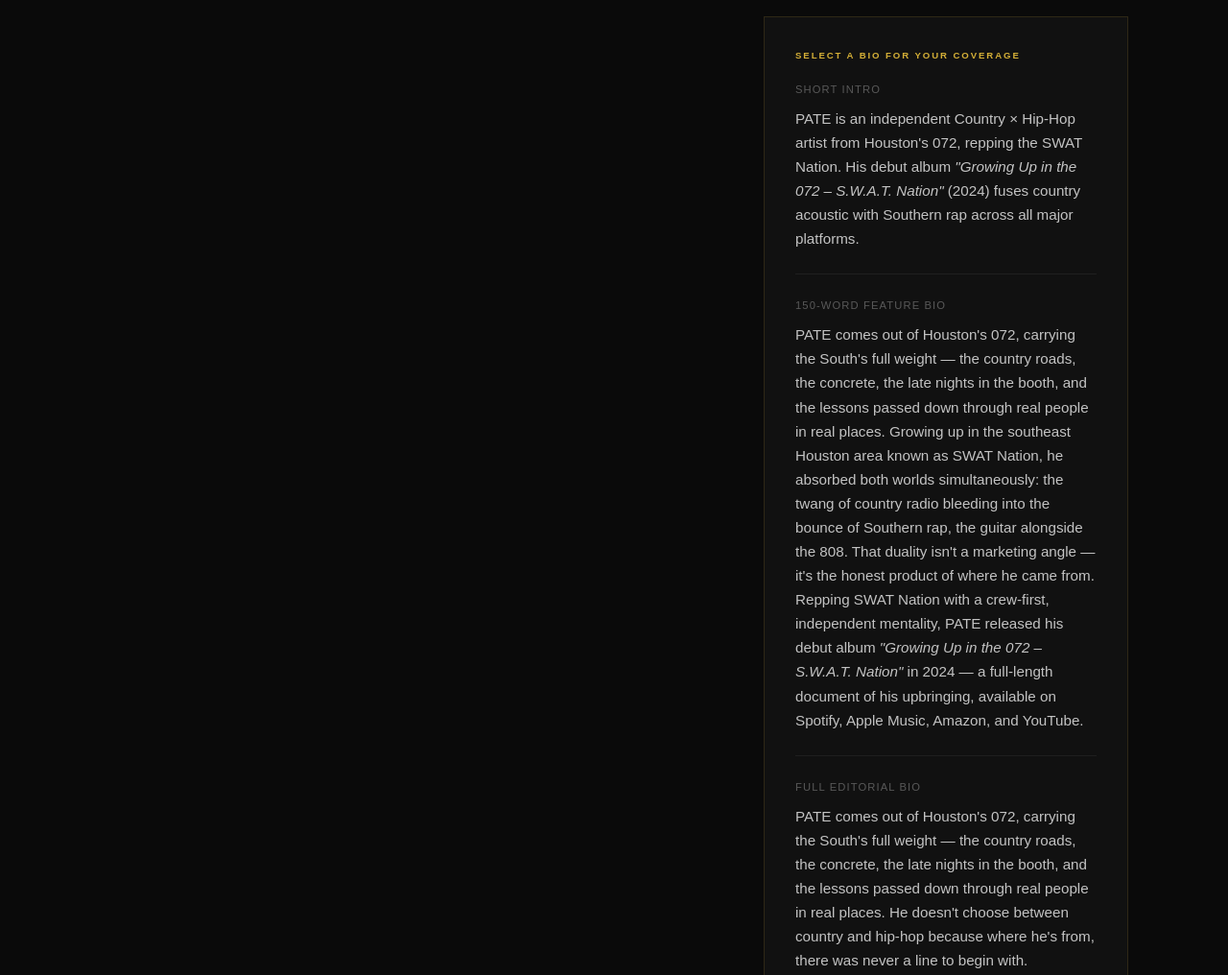
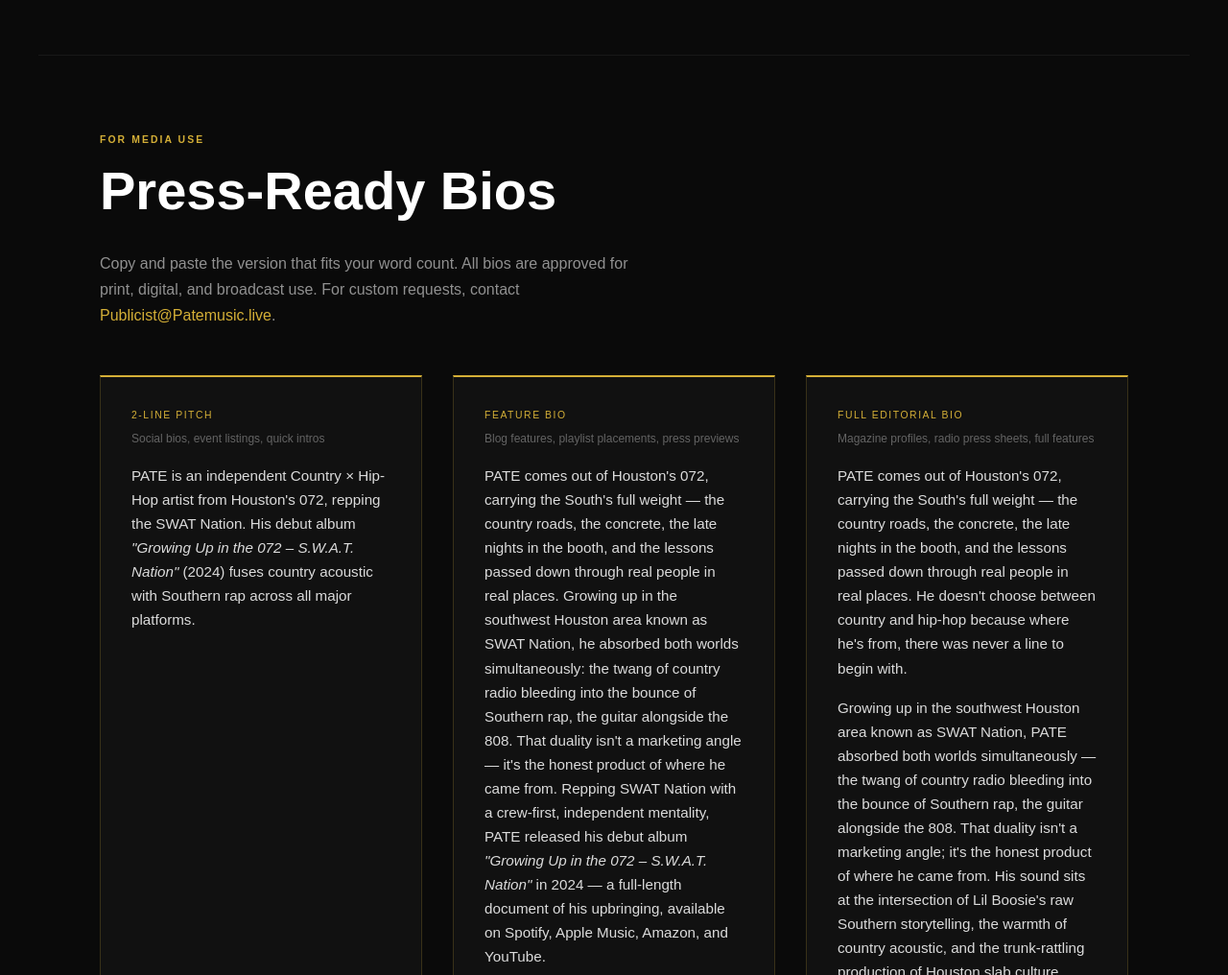
Before and after one commit to wired38-gif/patemusic, a website: page epk.html in a window 1280 px wide. Shown: the part 1820-2836 px from the top of the page at 96% size. Drawn offline with Linux system fonts and the light colour scheme; a web font is replaced by a local one.

Commit message:
EPK: pull press bios into full-width section, add context labels, remove dead space

```diff
--- a/epk.html
+++ b/epk.html
@@ -588,29 +588,38 @@
           <img src="assets/images/pate_profile_bw.jpg" alt="PATE side profile, studio light" loading="lazy" />
         </div>
         <p class="epk-photo-caption">Hi-res photos available on request · patemusic.live</p>
+      </div>
+    </div>
+  </section>
 
-      <!-- Three-length bio for press use -->
-      <div style="margin-top:2.5rem;padding:2rem;background:#111;border:1px solid rgba(212,175,55,0.15);">
-        <span style="font-family:'Clash Display',sans-serif;font-weight:700;font-size:0.6rem;letter-spacing:0.2em;text-transform:uppercase;color:var(--gold);display:block;margin-bottom:1.25rem;">Select a Bio for Your Coverage</span>
+  <!-- ── PRESS-READY BIOS ── -->
+  <section class="epk-section" style="background:#0a0a0a;">
+    <span class="epk-label">For Media Use</span>
+    <h2 class="epk-heading">Press-Ready Bios</h2>
+    <p style="font-family:'Satoshi',sans-serif;font-size:1rem;color:rgba(255,255,255,0.55);max-width:65ch;margin-bottom:3rem;line-height:1.7;">Copy and paste the version that fits your word count. All bios are approved for print, digital, and broadcast use. For custom requests, contact <a href="mailto:Publicist@Patemusic.live" style="color:var(--gold);text-decoration:none;">Publicist@Patemusic.live</a>.</p>
 
-        <div style="margin-bottom:1.5rem;padding-bottom:1.5rem;border-bottom:1px solid rgba(255,255,255,0.06);">
-          <span style="font-family:'Satoshi',sans-serif;font-size:0.7rem;letter-spacing:0.1em;text-transform:uppercase;color:rgba(255,255,255,0.3);display:block;margin-bottom:0.5rem;">Short Intro</span>
-          <p style="font-family:'Satoshi',sans-serif;font-size:0.95rem;line-height:1.65;color:rgba(255,255,255,0.75);margin:0;">PATE is an independent Country &times; Hip-Hop artist from Houston's 072, repping the SWAT Nation. His debut album <em>"Growing Up in the 072 &ndash; S.W.A.T. Nation"</em> (2024) fuses country acoustic with Southern rap across all major platforms.</p>
-        </div>
+    <div style="display:grid;grid-template-columns:repeat(auto-fit,minmax(300px,1fr));gap:2rem;">
 
-        <div style="margin-bottom:1.5rem;padding-bottom:1.5rem;border-bottom:1px solid rgba(255,255,255,0.06);">
-          <span style="font-family:'Satoshi',sans-serif;font-size:0.7rem;letter-spacing:0.1em;text-transform:uppercase;color:rgba(255,255,255,0.3);display:block;margin-bottom:0.5rem;">150-Word Feature Bio</span>
-          <p style="font-family:'Satoshi',sans-serif;font-size:0.95rem;line-height:1.65;color:rgba(255,255,255,0.75);margin:0;">PATE comes out of Houston's 072, carrying the South's full weight &mdash; the country roads, the concrete, the late nights in the booth, and the lessons passed down through real people in real places. Growing up in the southeast Houston area known as SWAT Nation, he absorbed both worlds simultaneously: the twang of country radio bleeding into the bounce of Southern rap, the guitar alongside the 808. That duality isn't a marketing angle &mdash; it's the honest product of where he came from. Repping SWAT Nation with a crew-first, independent mentality, PATE released his debut album <em>"Growing Up in the 072 &ndash; S.W.A.T. Nation"</em> in 2024 &mdash; a full-length document of his upbringing, available on Spotify, Apple Music, Amazon, and YouTube.</p>
-        </div>
+      <div style="padding:2rem;background:#111;border:1px solid rgba(212,175,55,0.2);border-top:2px solid var(--gold);">
+        <span style="font-family:'Satoshi',sans-serif;font-size:0.65rem;letter-spacing:0.15em;text-transform:uppercase;color:var(--gold);display:block;margin-bottom:0.4rem;">2-Line Pitch</span>
+        <span style="font-family:'Satoshi',sans-serif;font-size:0.75rem;color:rgba(255,255,255,0.35);display:block;margin-bottom:1rem;">Social bios, event listings, quick intros</span>
+        <p style="font-family:'Satoshi',sans-serif;font-size:0.95rem;line-height:1.65;color:rgba(255,255,255,0.85);margin:0;">PATE is an independent Country &times; Hip-Hop artist from Houston's 072, repping the SWAT Nation. His debut album <em>"Growing Up in the 072 &ndash; S.W.A.T. Nation"</em> (2024) fuses country acoustic with Southern rap across all major platforms.</p>
+      </div>
 
-        <div>
-          <span style="font-family:'Satoshi',sans-serif;font-size:0.7rem;letter-spacing:0.1em;text-transform:uppercase;color:rgba(255,255,255,0.3);display:block;margin-bottom:0.5rem;">Full Editorial Bio</span>
-          <p style="font-family:'Satoshi',sans-serif;font-size:0.95rem;line-height:1.65;color:rgba(255,255,255,0.75);margin:0 0 1rem;">PATE comes out of Houston's 072, carrying the South's full weight &mdash; the country roads, the concrete, the late nights in the booth, and the lessons passed down through real people in real places. He doesn't choose between country and hip-hop because where he's from, there was never a line to begin with.</p>
-          <p style="font-family:'Satoshi',sans-serif;font-size:0.95rem;line-height:1.65;color:rgba(255,255,255,0.75);margin:0 0 1rem;">Growing up in the southeast Houston area known as SWAT Nation, PATE absorbed both worlds simultaneously &mdash; the twang of country radio bleeding into the bounce of Southern rap, the guitar alongside the 808. That duality isn't a marketing angle; it's the honest product of where he came from. His sound sits at the intersection of Lil Boosie's raw Southern storytelling, the warmth of country acoustic, and the trunk-rattling production of Houston slab culture.</p>
-          <p style="font-family:'Satoshi',sans-serif;font-size:0.95rem;line-height:1.65;color:rgba(255,255,255,0.75);margin:0;">Repping SWAT Nation with a crew-first, independent mentality, PATE released his debut album <em>"Growing Up in the 072 &ndash; S.W.A.T. Nation"</em> in 2024 &mdash; a full-length document of his upbringing, his people, and the singular Houston pocket that shaped him. Every track is built from lived experience: no gimmick, no costume, just the 072 translated into sound. Available on all major streaming platforms.</p>
-        </div>
+      <div style="padding:2rem;background:#111;border:1px solid rgba(212,175,55,0.2);border-top:2px solid var(--gold);">
+        <span style="font-family:'Satoshi',sans-serif;font-size:0.65rem;letter-spacing:0.15em;text-transform:uppercase;color:var(--gold);display:block;margin-bottom:0.4rem;">Feature Bio</span>
+        <span style="font-family:'Satoshi',sans-serif;font-size:0.75rem;color:rgba(255,255,255,0.35);display:block;margin-bottom:1rem;">Blog features, playlist placements, press previews</span>
+        <p style="font-family:'Satoshi',sans-serif;font-size:0.95rem;line-height:1.65;color:rgba(255,255,255,0.85);margin:0;">PATE comes out of Houston's 072, carrying the South's full weight &mdash; the country roads, the concrete, the late nights in the booth, and the lessons passed down through real people in real places. Growing up in the southwest Houston area known as SWAT Nation, he absorbed both worlds simultaneously: the twang of country radio bleeding into the bounce of Southern rap, the guitar alongside the 808. That duality isn't a marketing angle &mdash; it's the honest product of where he came from. Repping SWAT Nation with a crew-first, independent mentality, PATE released his debut album <em>"Growing Up in the 072 &ndash; S.W.A.T. Nation"</em> in 2024 &mdash; a full-length document of his upbringing, available on Spotify, Apple Music, Amazon, and YouTube.</p>
       </div>
+
+      <div style="padding:2rem;background:#111;border:1px solid rgba(212,175,55,0.2);border-top:2px solid var(--gold);">
+        <span style="font-family:'Satoshi',sans-serif;font-size:0.65rem;letter-spacing:0.15em;text-transform:uppercase;color:var(--gold);display:block;margin-bottom:0.4rem;">Full Editorial Bio</span>
+        <span style="font-family:'Satoshi',sans-serif;font-size:0.75rem;color:rgba(255,255,255,0.35);display:block;margin-bottom:1rem;">Magazine profiles, radio press sheets, full features</span>
+        <p style="font-family:'Satoshi',sans-serif;font-size:0.95rem;line-height:1.65;color:rgba(255,255,255,0.85);margin:0 0 1rem;">PATE comes out of Houston's 072, carrying the South's full weight &mdash; the country roads, the concrete, the late nights in the booth, and the lessons passed down through real people in real places. He doesn't choose between country and hip-hop because where he's from, there was never a line to begin with.</p>
+        <p style="font-family:'Satoshi',sans-serif;font-size:0.95rem;line-height:1.65;color:rgba(255,255,255,0.85);margin:0 0 1rem;">Growing up in the southwest Houston area known as SWAT Nation, PATE absorbed both worlds simultaneously &mdash; the twang of country radio bleeding into the bounce of Southern rap, the guitar alongside the 808. That duality isn't a marketing angle; it's the honest product of where he came from. His sound sits at the intersection of Lil Boosie's raw Southern storytelling, the warmth of country acoustic, and the trunk-rattling production of Houston slab culture.</p>
+        <p style="font-family:'Satoshi',sans-serif;font-size:0.95rem;line-height:1.65;color:rgba(255,255,255,0.85);margin:0;">Repping SWAT Nation with a crew-first, independent mentality, PATE released his debut album <em>"Growing Up in the 072 &ndash; S.W.A.T. Nation"</em> in 2024 &mdash; a full-length document of his upbringing, his people, and the singular Houston pocket that shaped him. Every track is built from lived experience: no gimmick, no costume, just the 072 translated into sound. Available on all major streaming platforms.</p>
       </div>
+
     </div>
   </section>
 
```
